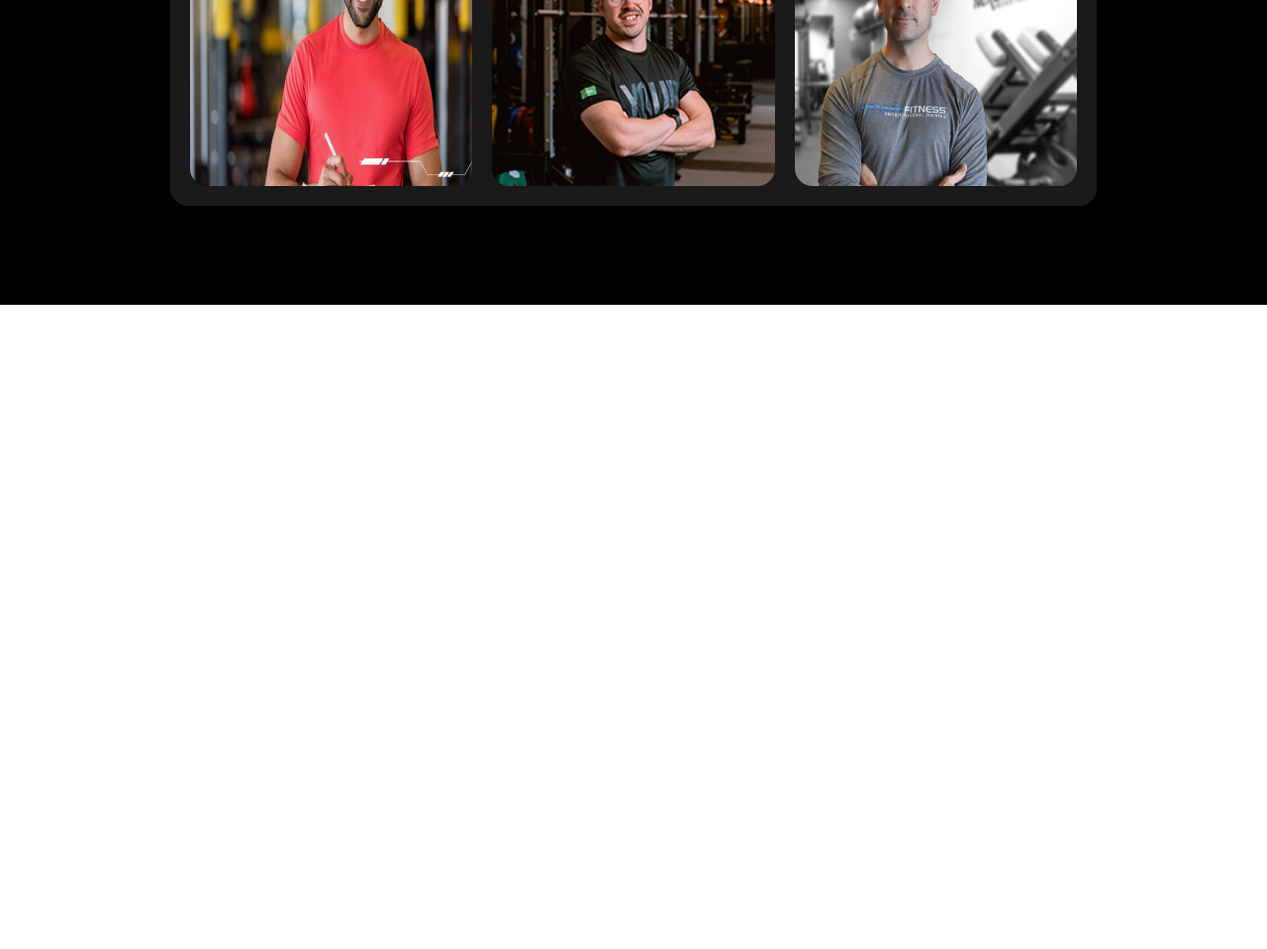
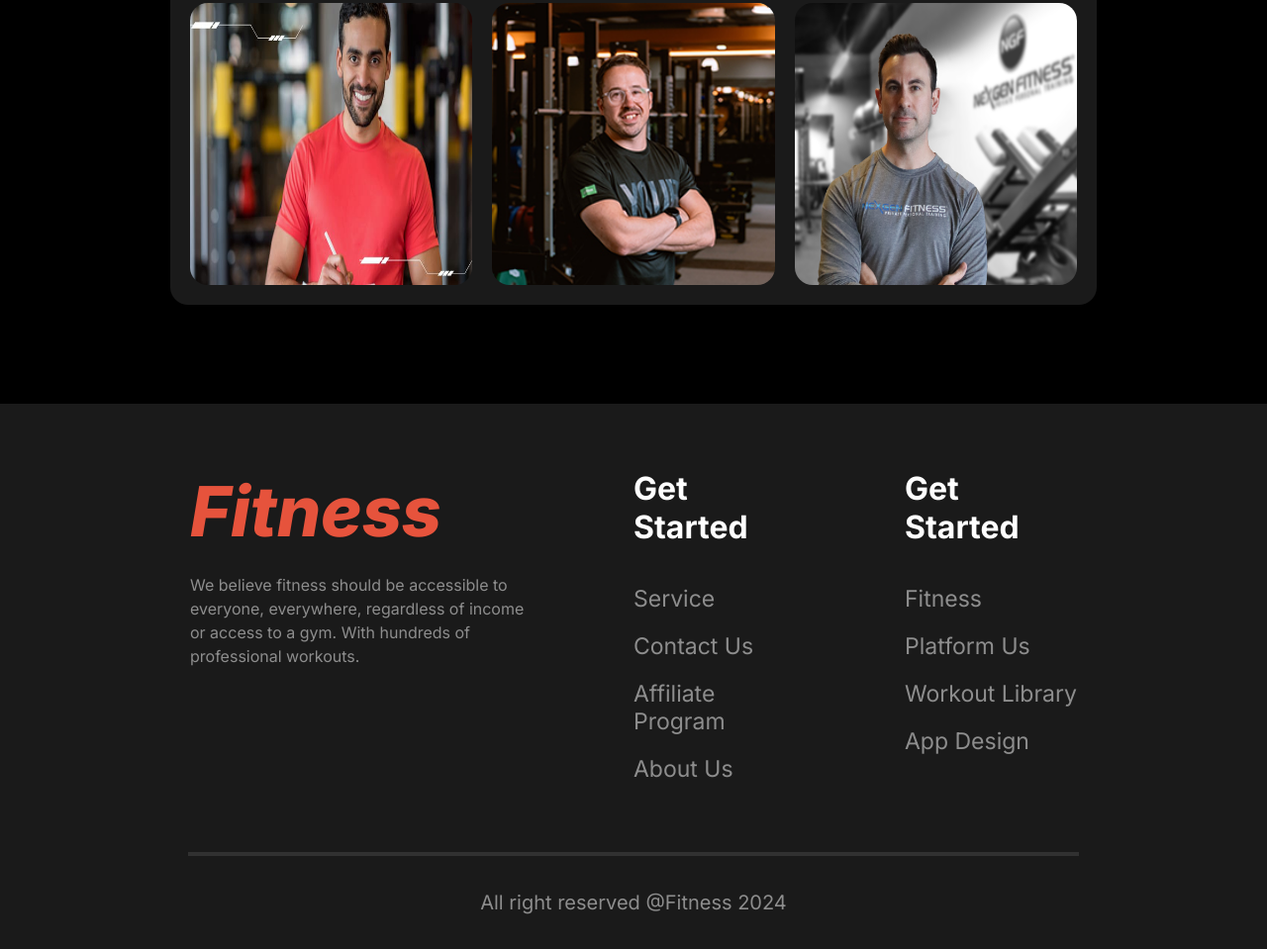
Before and after one commit to dev-alif/versatile-ui-page, a plain HTML site: page index.html in a window 1280 px wide. Shown: the part 3998-4957 px from the top of the page at 99% size. Before the commit the page ends 4306 px from the top, so only its background shows below. Drawn offline with Linux system fonts and the light colour scheme; a web font is replaced by a local one.

Commit message:
desktop done

```diff
--- a/index.html
+++ b/index.html
@@ -163,6 +163,31 @@
             </div>
         </section>
     </main>
+
+    <footer>
+        <div class="footer-top container">
+            <div class="footer-left">
+                <h2 class="footer-brand"><i>Fitness</i></h2>
+                <p class="section-subtitle">We believe fitness should be accessible to everyone, everywhere, regardless of income or access to a gym. With hundreds of professional workouts.</p>
+            </div>
+            <div class="footer-right-1">
+                <h3 class="footer-right-title">Get Started</h3>
+                <h4 class="footer-right-option">Service</h4>
+                <h4 class="footer-right-option">Contact Us</h4>
+                <h4 class="footer-right-option">Affiliate Program</h4>
+                <h4 class="footer-right-option">About Us</h4>
+            </div>
+            <div class="footer-right-2">
+                <h3 class="footer-right-title">Get Started</h3>
+                <h4 class="footer-right-option">Fitness</h4>
+                <h4 class="footer-right-option">Platform Us</h4>
+                <h4 class="footer-right-option">Workout Library</h4>
+                <h4 class="footer-right-option">App Design</h4>
+            </div>
+        </div>
+        <hr class="container">
+        <p class="copyright">All right reserved @Fitness 2024</p>
+    </footer>
 </body>
 
 </html>
--- a/styles/styles.css
+++ b/styles/styles.css
@@ -337,6 +337,7 @@ form input {
     background-color: #1A1A1A;
     border: none;
     border-radius: 18px;
+    margin-top: 100px;
 }
 
 .team-boxes img {
@@ -345,3 +346,58 @@ form input {
     border: none;
     border-radius: 18px;
 }
+
+/* footer styles */
+
+footer{
+    background-color: #1A1A1A;
+    padding-top: 66px;
+}
+
+.footer-brand{
+    color: #E6533C;
+    font-weight: 800;
+    font-size: 4.375rem;
+    margin-bottom: 20px;
+}
+
+.footer-left .section-subtitle{
+    text-align: left;
+}
+
+.footer-top{
+    display: grid;
+    grid-template-columns: 2fr repeat(2, 1fr);
+    gap: 100px;
+    margin-bottom: 50px;
+}
+
+.footer-right-1, .footer-right-2{
+    text-align: left;
+}
+
+.footer-right-title{
+    color: white;
+    font-size: 2rem;
+    font-weight: 700;
+    margin-bottom: 39px;
+}
+
+.footer-right-option{
+    color: rgba(255, 255, 255, 0.5);
+    font-weight: 400;
+    font-size: 1.4375rem;
+    margin-bottom: 20px;
+}
+
+footer hr{
+    border: 2px solid rgba(255, 255, 255, 0.1);
+}
+
+.copyright{
+    text-align: center;
+    font-size: 1.25rem;
+    font-weight: 400;
+    color: rgba(255, 255, 255, 0.5);
+    padding: 35px 0;
+}
```
